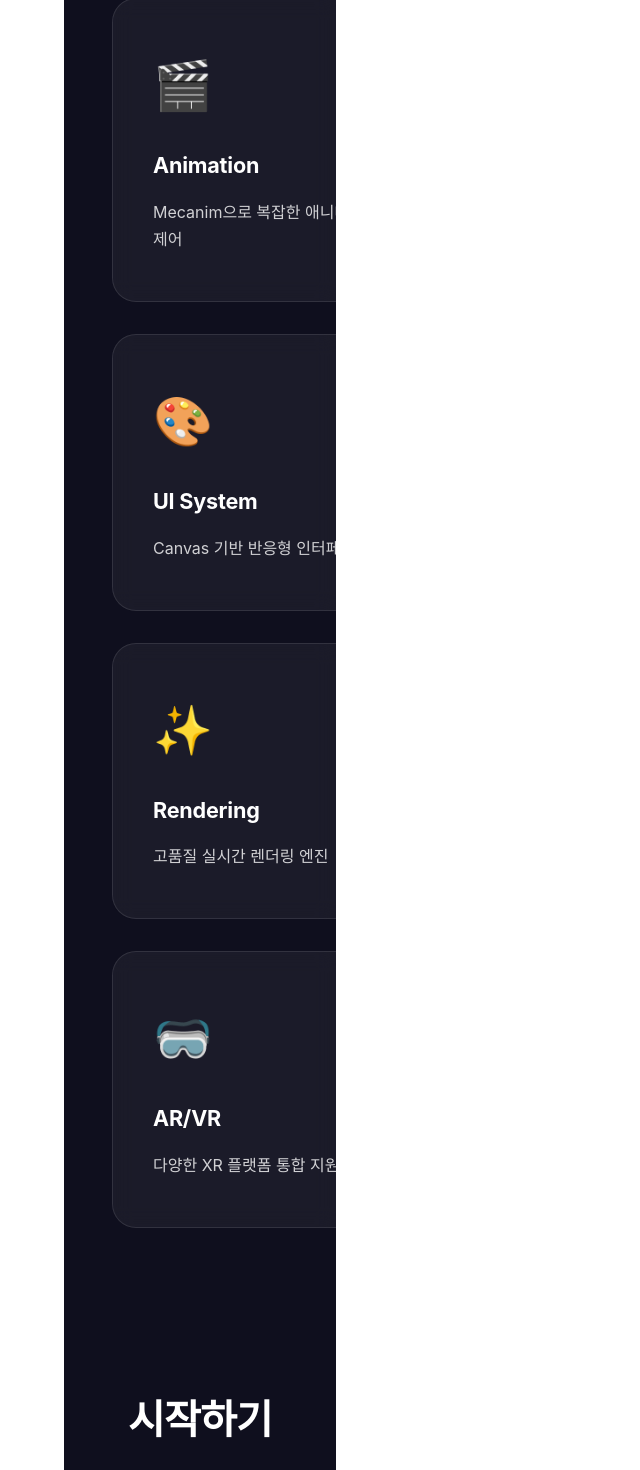
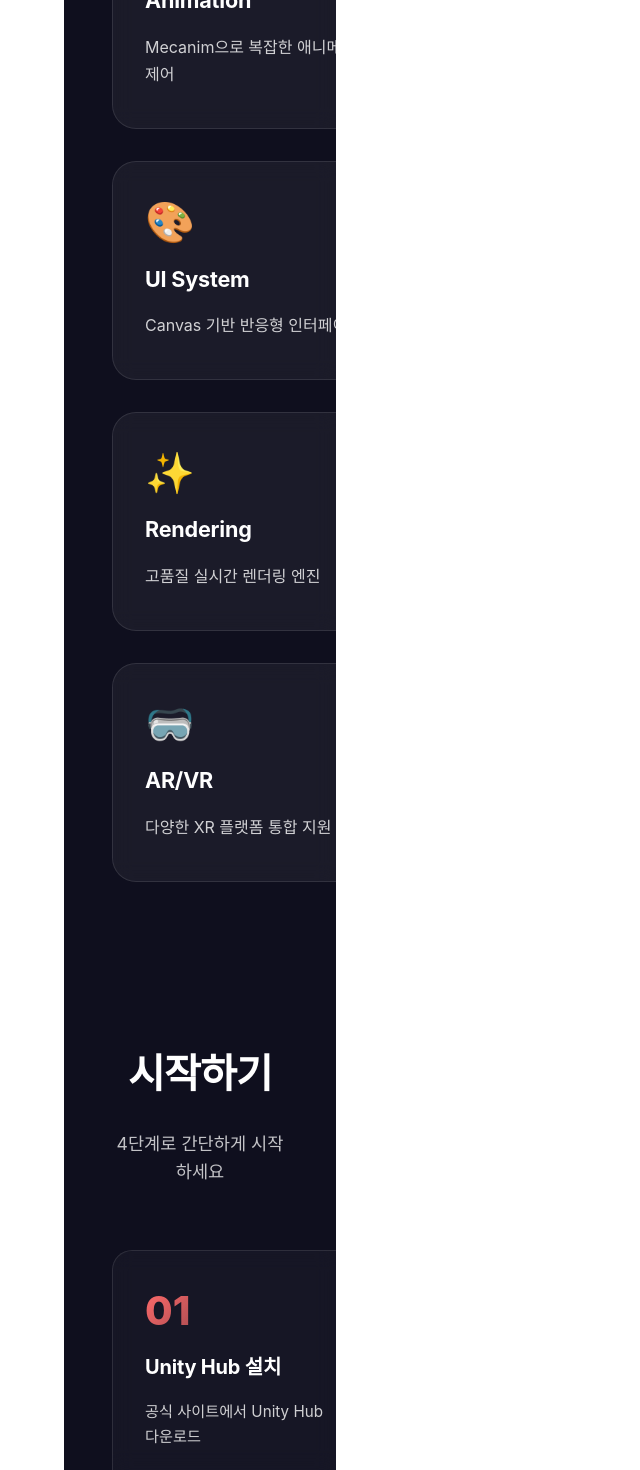
Before and after one commit to jjc6252498/unity-dev-site, a Vue app: page /learn in a window 1280 px wide. Shown: the part 1330-2800 px from the top of the page, without its empty margins (0-640 px from the left). Built offline with nearby package versions, Linux system fonts and the light colour scheme.

Commit message:
Fix: 텍스트 잘림 근본 해결 - flex 제거, padding 조정, white-space 설정

```diff
--- a/src/views/LearnView.vue
+++ b/src/views/LearnView.vue
@@ -336,16 +336,14 @@ const steps = [
 
 .feature-card {
   position: relative;
-  padding: 3rem 2.5rem;
+  padding: 2.5rem 2rem 2.5rem 2rem;
   background: rgba(255, 255, 255, 0.05);
   backdrop-filter: blur(10px);
   border-radius: 24px;
   border: 1px solid rgba(255, 255, 255, 0.1);
   transition: all 0.4s cubic-bezier(0.4, 0, 0.2, 1);
-  overflow: visible;
   height: auto;
-  display: flex;
-  flex-direction: column;
+  display: block;
 }
 
 .feature-card::before {
@@ -371,9 +369,10 @@ const steps = [
 }
 
 .feature-icon {
-  font-size: 3rem;
-  margin-bottom: 1.5rem;
+  font-size: 2.5rem;
+  margin-bottom: 1.2rem;
   display: block;
+  line-height: 1;
 }
 
 .feature-card h3 {
@@ -384,6 +383,8 @@ const steps = [
   position: relative;
   z-index: 1;
   word-break: keep-all;
+  white-space: normal;
+  overflow-wrap: break-word;
 }
 
 .feature-card p {
@@ -393,6 +394,8 @@ const steps = [
   position: relative;
   z-index: 1;
   word-break: keep-all;
+  white-space: normal;
+  overflow-wrap: break-word;
 }
 
 .card-shine {
@@ -443,16 +446,14 @@ const steps = [
 
 .step-card {
   position: relative;
-  padding: 3rem 2.5rem;
+  padding: 2.5rem 2rem 2.5rem 2rem;
   background: rgba(255, 255, 255, 0.03);
   backdrop-filter: blur(10px);
   border-radius: 20px;
   border: 1px solid rgba(255, 255, 255, 0.1);
   transition: all 0.3s ease;
-  overflow: visible;
   height: auto;
-  display: flex;
-  flex-direction: column;
+  display: block;
 }
 
 .step-card:hover {
@@ -462,22 +463,20 @@ const steps = [
 }
 
 .step-number {
-  font-size: 3rem;
+  font-size: 2.5rem;
   font-weight: 800;
   background: linear-gradient(135deg, var(--step-color), transparent);
   -webkit-background-clip: text;
   -webkit-text-fill-color: transparent;
   background-clip: text;
-  margin-bottom: 1.5rem;
+  margin-bottom: 1.2rem;
   line-height: 1;
-  flex-shrink: 0;
+  display: block;
 }
 
 .step-content {
   flex: 1;
-  display: flex;
-  flex-direction: column;
-  gap: 0.8rem;
+  display: block;
 }
 
 .step-content h4 {
@@ -486,6 +485,8 @@ const steps = [
   margin-bottom: 1rem;
   letter-spacing: -0.01em;
   word-break: keep-all;
+  white-space: normal;
+  overflow-wrap: break-word;
 }
 
 .step-content p {
@@ -493,6 +494,8 @@ const steps = [
   line-height: 1.7;
   word-break: keep-all;
   font-size: 0.95rem;
+  white-space: normal;
+  overflow-wrap: break-word;
 }
 
 .step-line {
```
